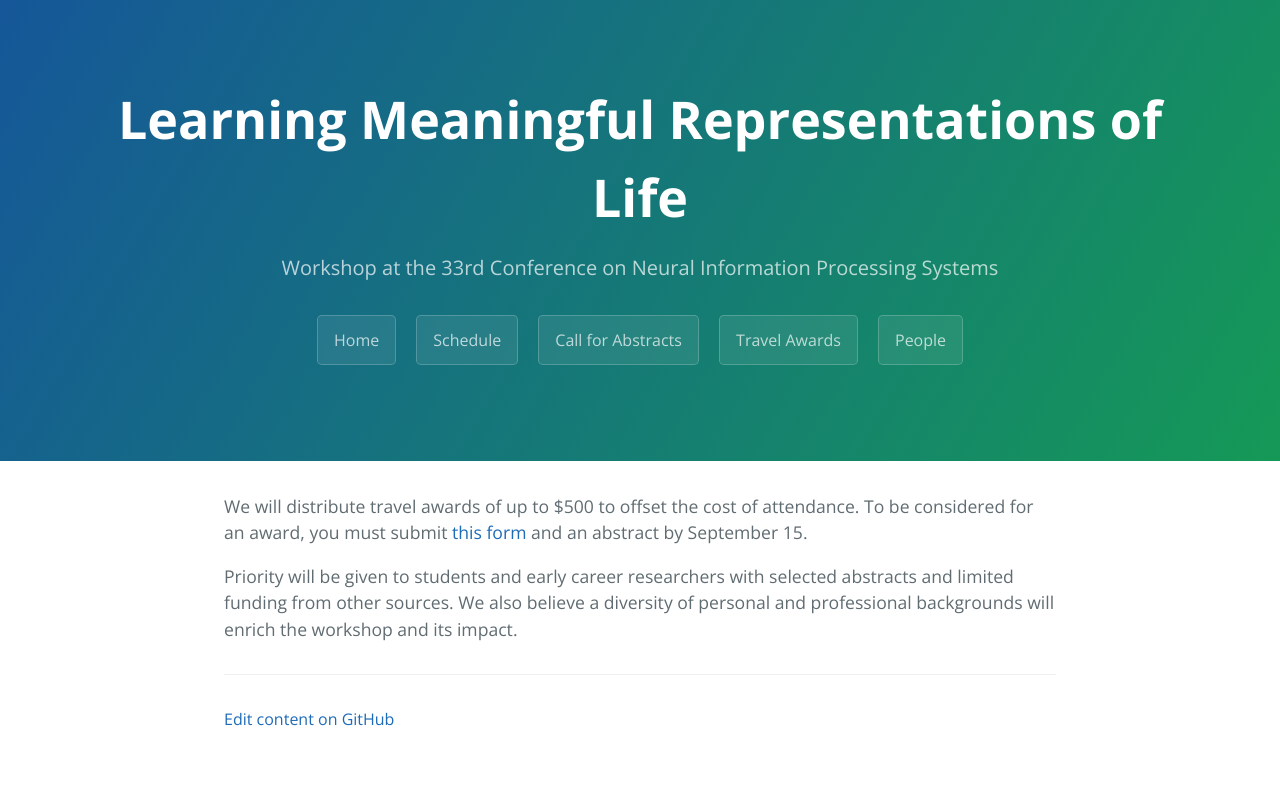
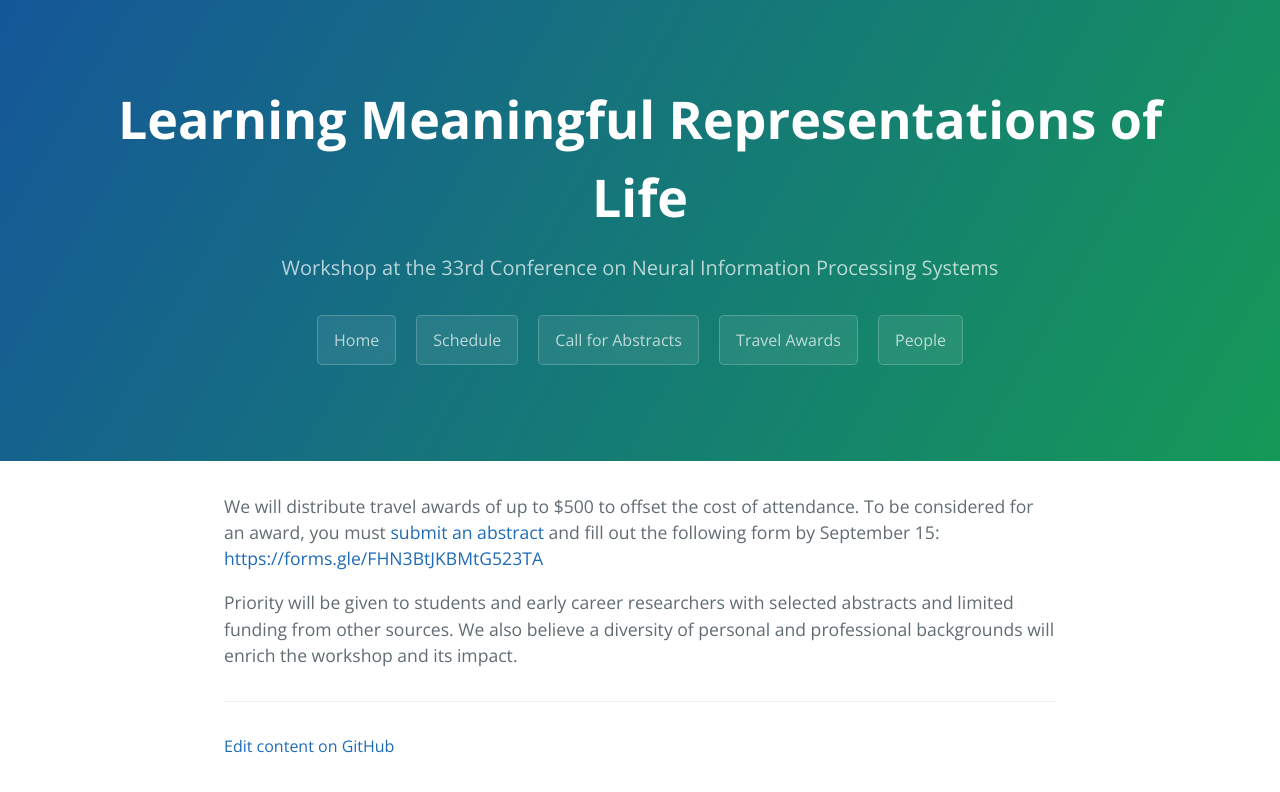
Before and after one commit to lmrl-bio/lmrl-bio.github.io, a Jekyll site: the page built from travel.md, in a window 1280 px wide. Shown: the top 792 px of the page. Built offline with Jekyll 4.4.1, drawn with Linux system fonts in a browser that asks for light colours.

Commit message:
Update travel.md

```diff
--- a/travel.md
+++ b/travel.md
@@ -1,6 +1,6 @@
 ---
 layout: default
 ---
-We will distribute travel awards of up to $500 to offset the cost of attendance. To be considered for an award, you must submit [this form](https://forms.gle/FHN3BtJKBMtG523TA) and an abstract by September 15.
+We will distribute travel awards of up to $500 to offset the cost of attendance. To be considered for an award, you must [submit an abstract](https://lmrl-bio.github.io/call) and fill out the following form by September 15: [https://forms.gle/FHN3BtJKBMtG523TA](https://forms.gle/FHN3BtJKBMtG523TA)
 
 Priority will be given to students and early career researchers with selected abstracts and limited funding from other sources. We also believe a diversity of personal and professional backgrounds will enrich the workshop and its impact.
```
